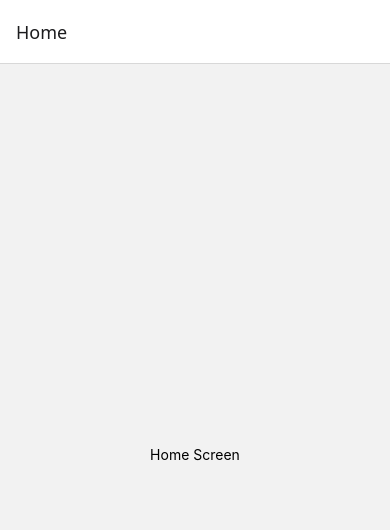
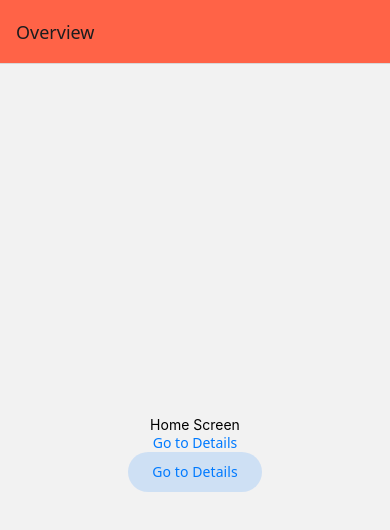
Before and after one commit to ker-mari/appdev2-midterm-exam, a React Native app: screen / in a window 390 px wide. Shown: the top 530 px of the page. Built offline with nearby package versions, Linux system fonts and the light colour scheme.

Commit message:
Using Link or Button components

```diff
--- a/App.tsx
+++ b/App.tsx
@@ -2,14 +2,19 @@
 import { View, Text } from 'react-native';
 import { createStaticNavigation } from '@react-navigation/native';
 import { createNativeStackNavigator } from '@react-navigation/native-stack';
+import { Link } from '@react-navigation/native';
+import { Button } from '@react-navigation/elements';
 
 function HomeScreen() {
   return (
     <View style={{ flex: 1, alignItems: 'center', justifyContent: 'center' }}>
       <Text>Home Screen</Text>
+      <Link screen="Details">Go to Details</Link>
+      <Button screen="Details">Go to Details</Button>
     </View>
   );
 }
+
 
 function DetailsScreen() {
   return (
@@ -18,15 +23,23 @@
     </View>
   );
 }
+
 const RootStack = createNativeStackNavigator({
   initialRouteName: 'Home',
+  screenOptions: {
+    headerStyle: { backgroundColor: 'tomato' },
+  },
   screens: {
     Home: {
       screen: HomeScreen,
+      options: {
+        title: 'Overview',
+      },
     },
     Details: DetailsScreen,
   },
 });
+
 
 
 const Navigation = createStaticNavigation(RootStack);
```
